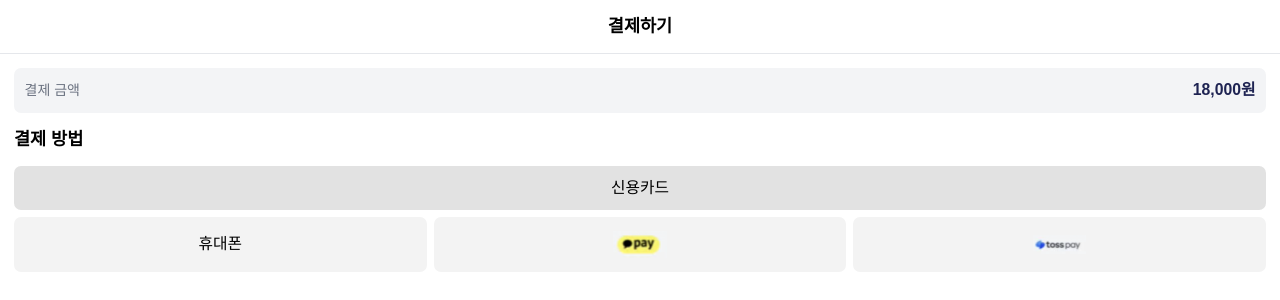
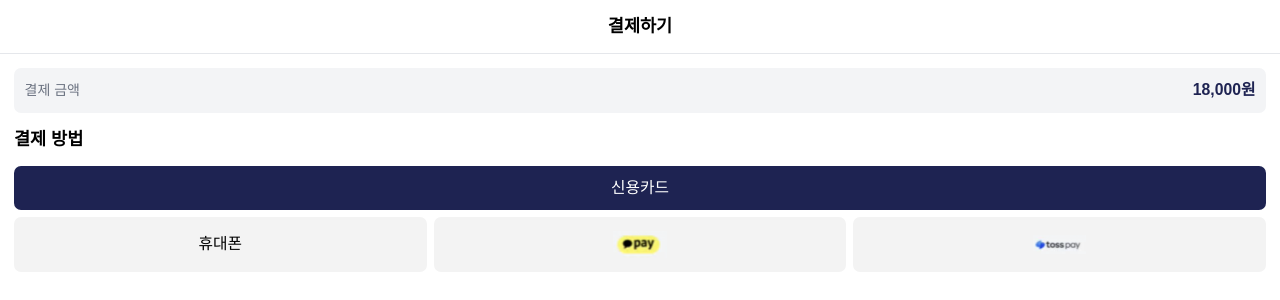
Before and after one commit to 1z-Labs/mytarot-client, a Vue app: page /paymentsMethod in a window 1280 px wide. In both pictures the pointer is over the button "신용카드". Shown: the top 300 px of the page. Built offline with nearby package versions, Linux system fonts and the light colour scheme; a web font is replaced by a local one.

Commit message:
feat. 선택된 버튼 컬러 변경

```diff
--- a/src/views/paymentsMethodScreen.vue
+++ b/src/views/paymentsMethodScreen.vue
@@ -60,7 +60,8 @@ export default {
 }
 
 .payment-button:hover {
-  background-color: #e2e2e2; /* hover 시 색상 변경 */
+  background-color: #1E2352; /* hover 시 색상 변경 */
+  color: #FFF;
 }
 
 .flex-grow {
```
